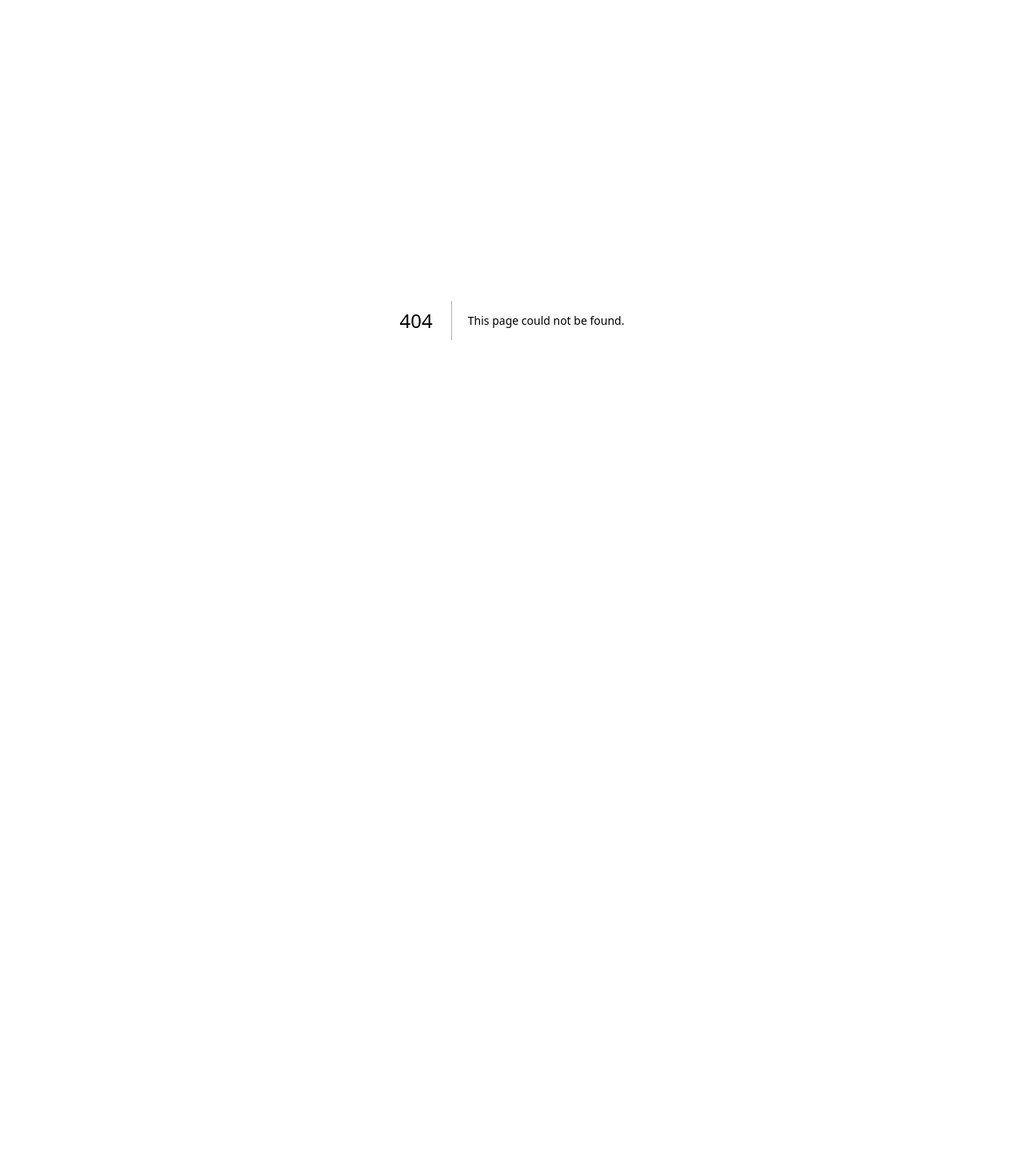
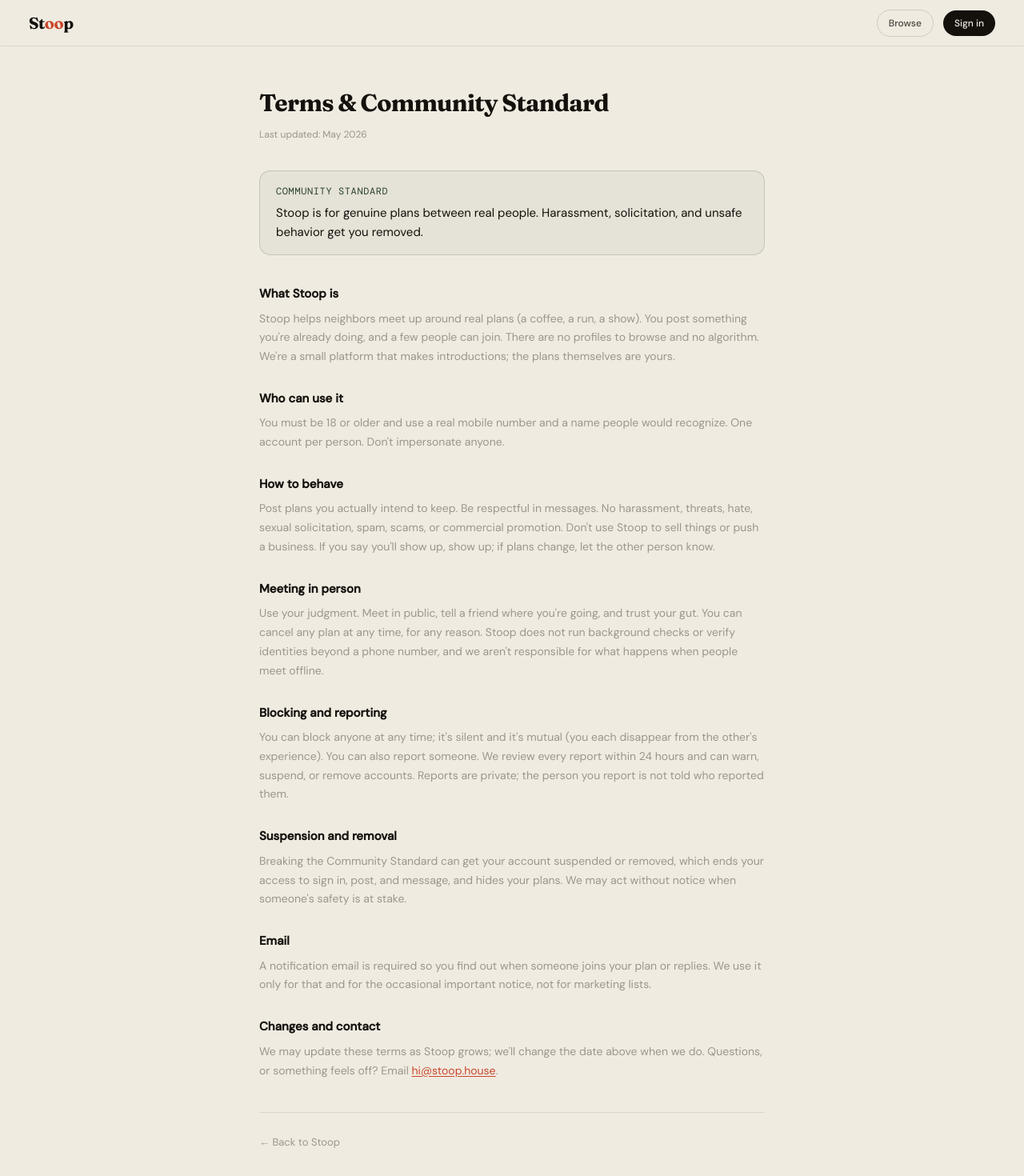
Before and after one commit to nakulrajbansal/stoop-web, a Next.js app: page /terms in a window 1280 px wide. Before the commit this address had no page. Shown: the top 1470 px of the page at 80% size. Before the commit the page ends 800 px from the top, so only its background shows below. Built offline with nearby package versions, Linux system fonts and the light colour scheme; no server answers; a web font is replaced by a local one.

Commit message:
Safety Push 4: Terms of Service + Community Standard page
Plain-English /terms page with the one-line Community Standard and the
24-hour report-review commitment. Linked from the landing footer, the
signup flow, and the report form.

Co-Authored-By: Claude Opus 4.8 <noreply@anthropic.com>

```diff
--- a/src/app/auth/page.tsx
+++ b/src/app/auth/page.tsx
@@ -1,6 +1,7 @@
 'use client';
 
 import { useState } from 'react';
+import Link from 'next/link';
 import { useRouter } from 'next/navigation';
 import { createClient } from '@/lib/supabase/client';
 import { toE164 } from '@/lib/utils';
@@ -227,6 +228,10 @@ export default function AuthPage() {
             <button onClick={completeProfile} disabled={loading} className="btn btn-accent btn-full" style={{ padding: 13 }}>
               {loading ? <span className="spinner" /> : 'Create my account →'}
             </button>
+            <p className="text-[11px] text-muted text-center leading-[1.6]">
+              By creating an account you agree to our{' '}
+              <Link href="/terms" className="underline underline-offset-2 hover:text-ink">Community Standard &amp; Terms</Link>.
+            </p>
           </div>
         )}
       </div>
--- a/src/app/page.tsx
+++ b/src/app/page.tsx
@@ -170,6 +170,7 @@ export default async function HomePage() {
         <div className="flex gap-5">
           <Link href="/feed" className="text-xs text-muted hover:text-ink">Browse</Link>
           <Link href="/post" className="text-xs text-muted hover:text-ink">Post a plan</Link>
+          <Link href="/terms" className="text-xs text-muted hover:text-ink">Terms</Link>
         </div>
         <div className="text-[11px] text-muted">NYC + Austin · 2026</div>
       </footer>
--- a/src/app/report/page.tsx
+++ b/src/app/report/page.tsx
@@ -136,6 +136,11 @@ function ReportForm() {
             {submitting ? <span className="spinner" /> : 'Send report'}
           </button>
         </div>
+
+        <p className="text-[11.5px] text-muted mt-6 leading-[1.6]">
+          We review every report within 24 hours. See our{' '}
+          <a href="/terms" className="underline underline-offset-2 hover:text-ink">Community Standard &amp; Terms</a>.
+        </p>
       </div>
     </>
   );
--- /dev/null
+++ b/src/app/terms/page.tsx
@@ -0,0 +1,110 @@
+import Link from 'next/link';
+import Nav from '@/components/Nav';
+import type { Metadata } from 'next';
+
+export const metadata: Metadata = {
+  title: 'Terms & Community Standard · Stoop',
+  description: 'How Stoop works, what we expect, and how we keep people safe.'
+};
+
+export default function TermsPage() {
+  return (
+    <>
+      <Nav />
+      <div className="max-w-[680px] mx-auto px-6 py-12">
+        <h1 className="font-serif text-[30px] font-bold tracking-tight mb-2">Terms &amp; Community Standard</h1>
+        <p className="text-[12px] text-muted mb-9">Last updated: May 2026</p>
+
+        {/* Community Standard — the heart of it, kept to one line */}
+        <div className="border border-[rgba(42,66,50,0.18)] bg-[rgba(42,66,50,0.05)] rounded-[14px] px-5 py-4 mb-9">
+          <div className="text-[12px] font-mono uppercase tracking-wider text-sage mb-1.5">Community Standard</div>
+          <p className="text-[15px] text-ink leading-[1.6]">
+            Stoop is for genuine plans between real people. Harassment, solicitation, and unsafe
+            behavior get you removed.
+          </p>
+        </div>
+
+        <div className="flex flex-col gap-7 text-[14px] text-ink leading-[1.7]">
+          <section>
+            <h2 className="text-[15px] font-semibold mb-1.5">What Stoop is</h2>
+            <p className="text-muted">
+              Stoop helps neighbors meet up around real plans (a coffee, a run, a show). You post
+              something you're already doing, and a few people can join. There are no profiles to
+              browse and no algorithm. We're a small platform that makes introductions; the plans
+              themselves are yours.
+            </p>
+          </section>
+
+          <section>
+            <h2 className="text-[15px] font-semibold mb-1.5">Who can use it</h2>
+            <p className="text-muted">
+              You must be 18 or older and use a real mobile number and a name people would recognize.
+              One account per person. Don't impersonate anyone.
+            </p>
+          </section>
+
+          <section>
+            <h2 className="text-[15px] font-semibold mb-1.5">How to behave</h2>
+            <p className="text-muted">
+              Post plans you actually intend to keep. Be respectful in messages. No harassment,
+              threats, hate, sexual solicitation, spam, scams, or commercial promotion. Don't use
+              Stoop to sell things or push a business. If you say you'll show up, show up; if plans
+              change, let the other person know.
+            </p>
+          </section>
+
+          <section>
+            <h2 className="text-[15px] font-semibold mb-1.5">Meeting in person</h2>
+            <p className="text-muted">
+              Use your judgment. Meet in public, tell a friend where you're going, and trust your
+              gut. You can cancel any plan at any time, for any reason. Stoop does not run background
+              checks or verify identities beyond a phone number, and we aren't responsible for what
+              happens when people meet offline.
+            </p>
+          </section>
+
+          <section>
+            <h2 className="text-[15px] font-semibold mb-1.5">Blocking and reporting</h2>
+            <p className="text-muted">
+              You can block anyone at any time; it's silent and it's mutual (you each disappear from
+              the other's experience). You can also report someone. We review every report within
+              24 hours and can warn, suspend, or remove accounts. Reports are private; the person
+              you report is not told who reported them.
+            </p>
+          </section>
+
+          <section>
+            <h2 className="text-[15px] font-semibold mb-1.5">Suspension and removal</h2>
+            <p className="text-muted">
+              Breaking the Community Standard can get your account suspended or removed, which ends
+              your access to sign in, post, and message, and hides your plans. We may act without
+              notice when someone's safety is at stake.
+            </p>
+          </section>
+
+          <section>
+            <h2 className="text-[15px] font-semibold mb-1.5">Email</h2>
+            <p className="text-muted">
+              A notification email is required so you find out when someone joins your plan or
+              replies. We use it only for that and for the occasional important notice, not for
+              marketing lists.
+            </p>
+          </section>
+
+          <section>
+            <h2 className="text-[15px] font-semibold mb-1.5">Changes and contact</h2>
+            <p className="text-muted">
+              We may update these terms as Stoop grows; we'll change the date above when we do.
+              Questions, or something feels off? Email{' '}
+              <a href="mailto:hi@stoop.house" className="text-accent underline underline-offset-2">hi@stoop.house</a>.
+            </p>
+          </section>
+        </div>
+
+        <div className="mt-10 pt-6 border-t border-[var(--border)]">
+          <Link href="/feed" className="text-[13px] text-muted hover:text-ink">← Back to Stoop</Link>
+        </div>
+      </div>
+    </>
+  );
+}
```
